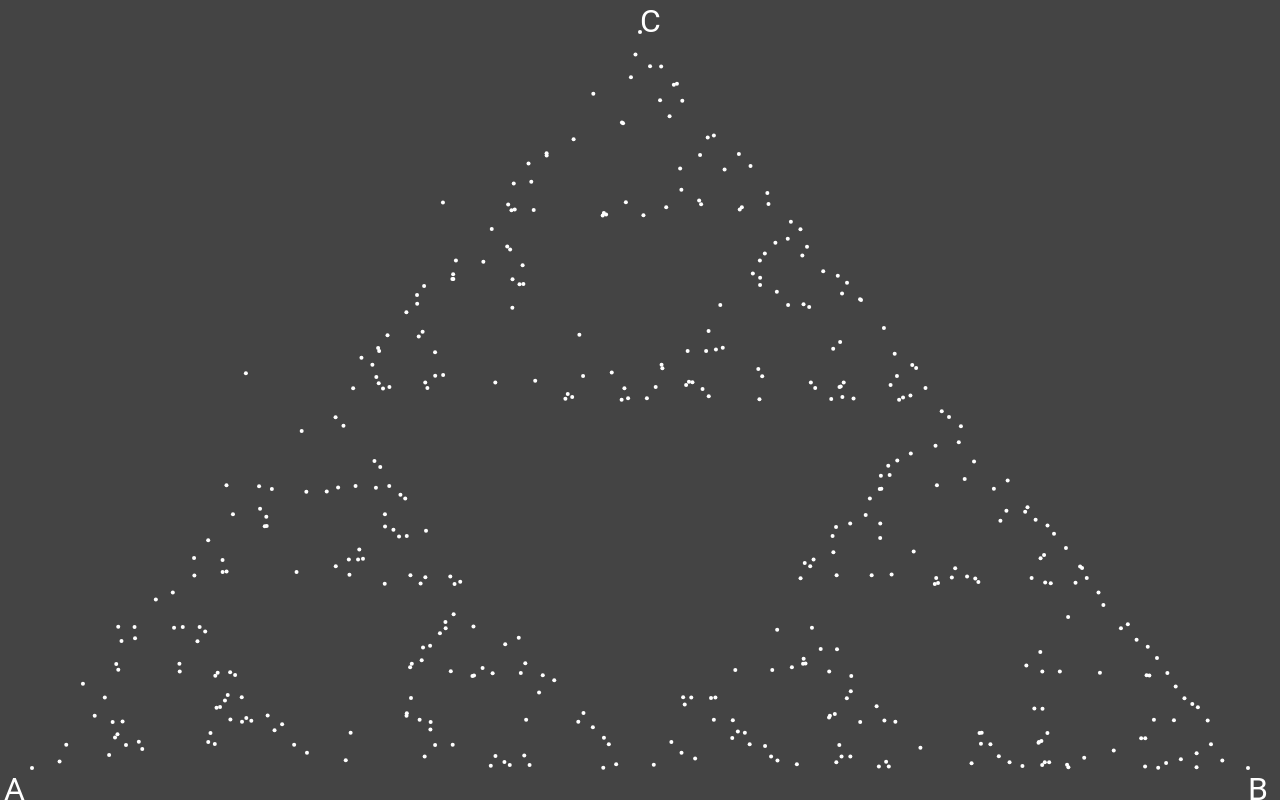
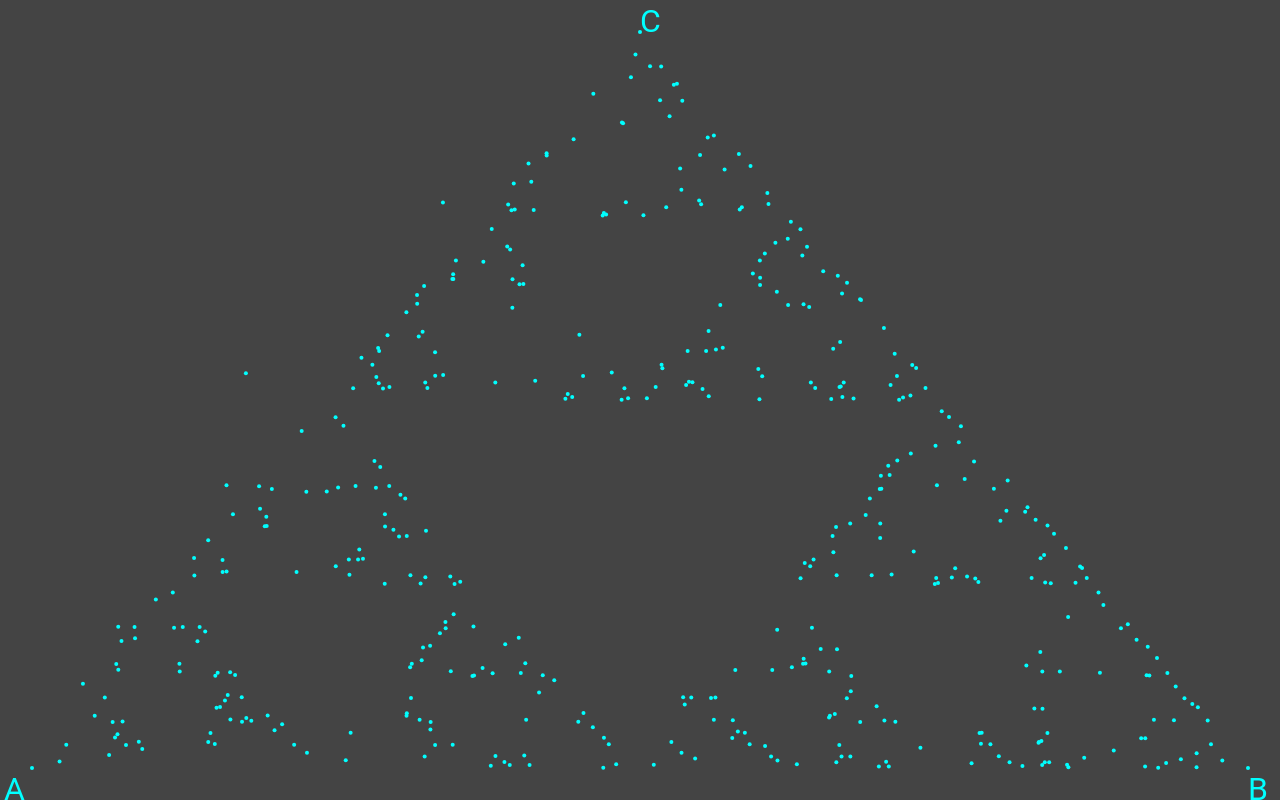
Before and after one commit to NoLogig/Sierpinski, an Angular app: page / in a window 1280 px wide. Built offline with nearby package versions, Linux system fonts and the light colour scheme.

Commit message:
Base Sierpinski-triangle

```diff
--- a/src/app/app.component.html
+++ b/src/app/app.component.html
@@ -1,3 +1,3 @@
-<nologig-triangle></nologig-triangle>
+<nologig-triangle-sierpinski></nologig-triangle-sierpinski>
 
 <!-- <router-outlet></router-outlet> -->
--- a/src/app/app.component.ts
+++ b/src/app/app.component.ts
@@ -6,5 +6,5 @@ import { Component } from '@angular/core';
   styleUrls: ['./app.component.scss']
 })
 export class AppComponent {
-  title = 'sierpinski';
+  title = 'Sierpinski';
 }
--- a/src/app/triangle/triangle.component.ts
+++ b/src/app/triangle/triangle.component.ts
@@ -2,9 +2,13 @@ import { Component, ElementRef,  ViewChild, OnInit, OnDestroy } from '@angular/c
 
 // Speeds performance in iterations up
 const FULL_ARC = Math.PI * 2;
+interface IPoint {
+  x: number;
+  y: number;
+}
 
 @Component({
-  selector: 'nologig-triangle',
+  selector: 'nologig-triangle-sierpinski',
   templateUrl: './triangle.component.html',
   styleUrls: ['./triangle.component.scss']
 })
@@ -23,6 +27,8 @@ export class TriangleComponent implements OnDestroy, OnInit {
     y: Math.random() * this.cHeight
   };
 
+  points: IPoint[];
+
   constructor() { }
 
   ngOnInit(): void {
@@ -33,8 +39,8 @@ export class TriangleComponent implements OnDestroy, OnInit {
     // Canvas settings
     this.canvas.width = this.cWidth;
     this.canvas.height = this.cHeight;
-    this.ctx.strokeStyle = '#fff';
-    this.ctx.fillStyle = '#fff';
+    this.ctx.strokeStyle = '#0ff';
+    this.ctx.fillStyle = '#0ff';
     // A
     this.ctx.font = '32px Roboto';
     this.pointXY(32, this.cHeight - 32);
```
